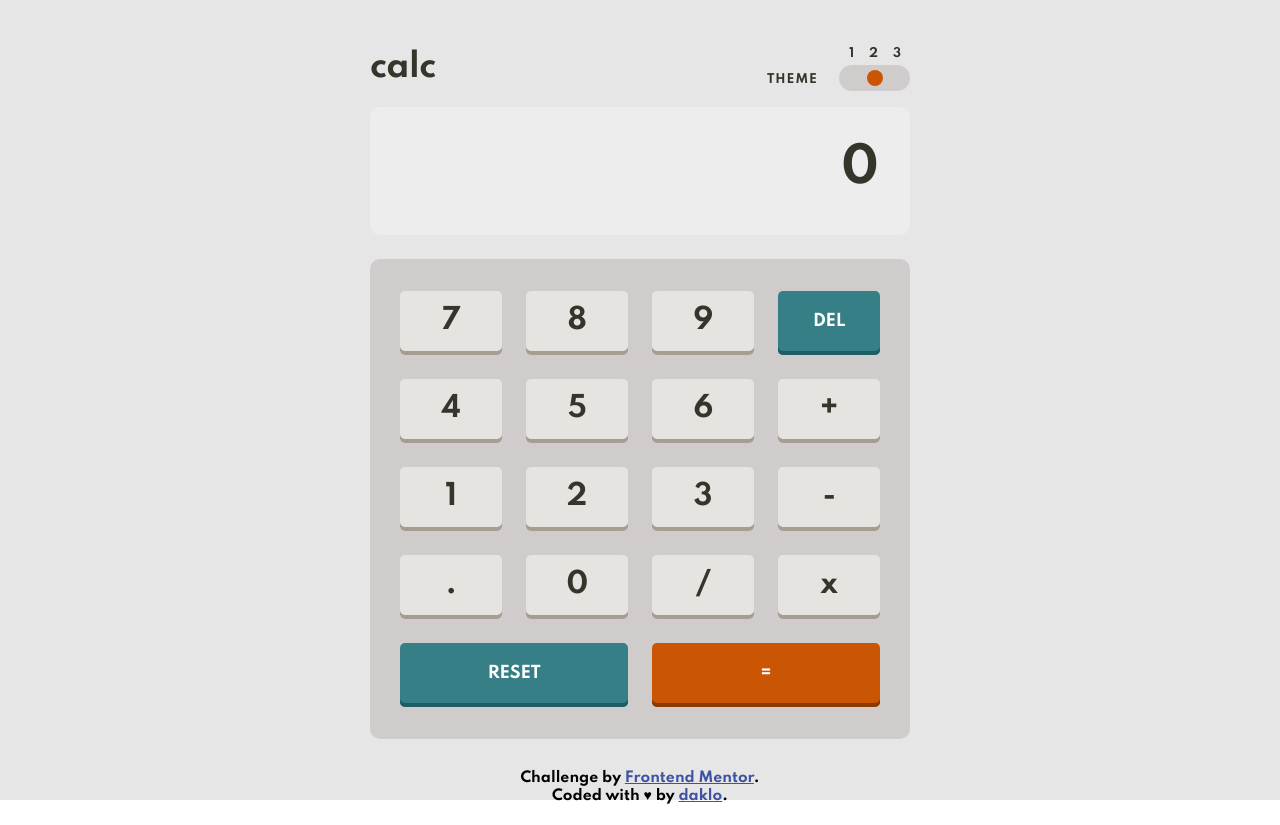
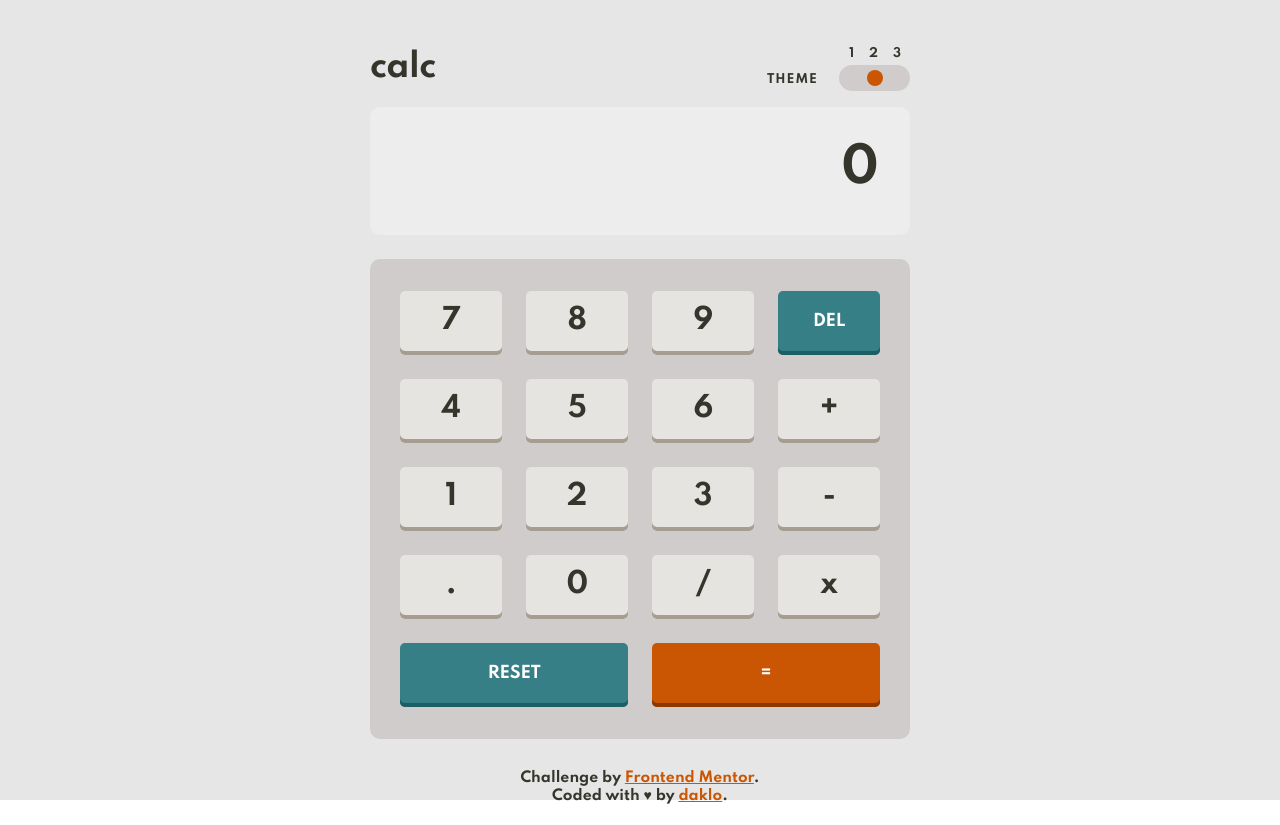
Before and after one commit to daklo91/reactolator, a React (Create React App) app: page / in a window 1280 px wide. Built offline with nearby package versions, Linux system fonts and the light colour scheme.

Commit message:
Update colors per theme

```diff
--- a/src/components/Layout/Footer.module.css
+++ b/src/components/Layout/Footer.module.css
@@ -2,8 +2,13 @@
   font-size: 14px;
   text-align: center;
   margin-bottom: 20px;
+  color: var(--text-color);
 }
 
 .footer a {
-  color: hsl(228, 45%, 44%);
+  color: var(--equal-key-and-toggle-bg);
 }
+
+.footer a:hover {
+  color: var(--equal-key-and-toggle-hover);
+}
```
